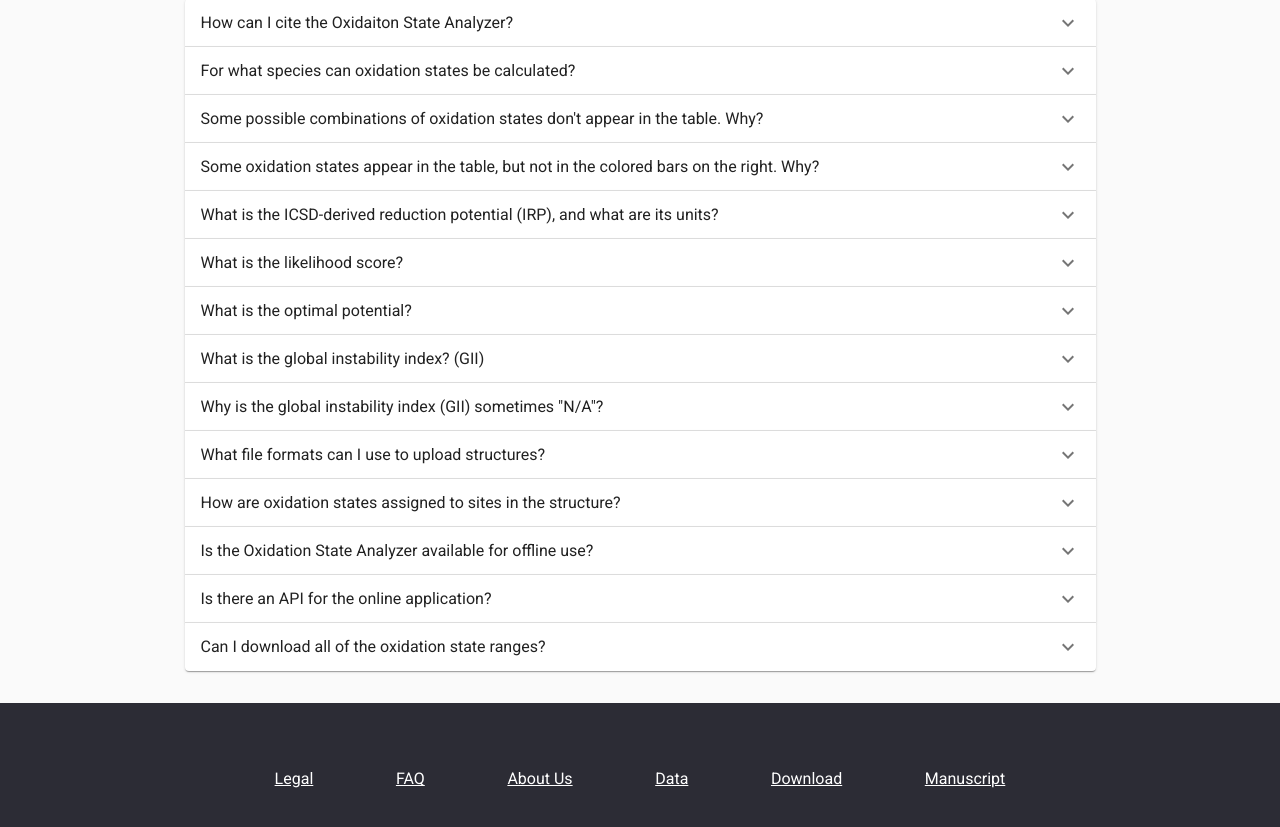
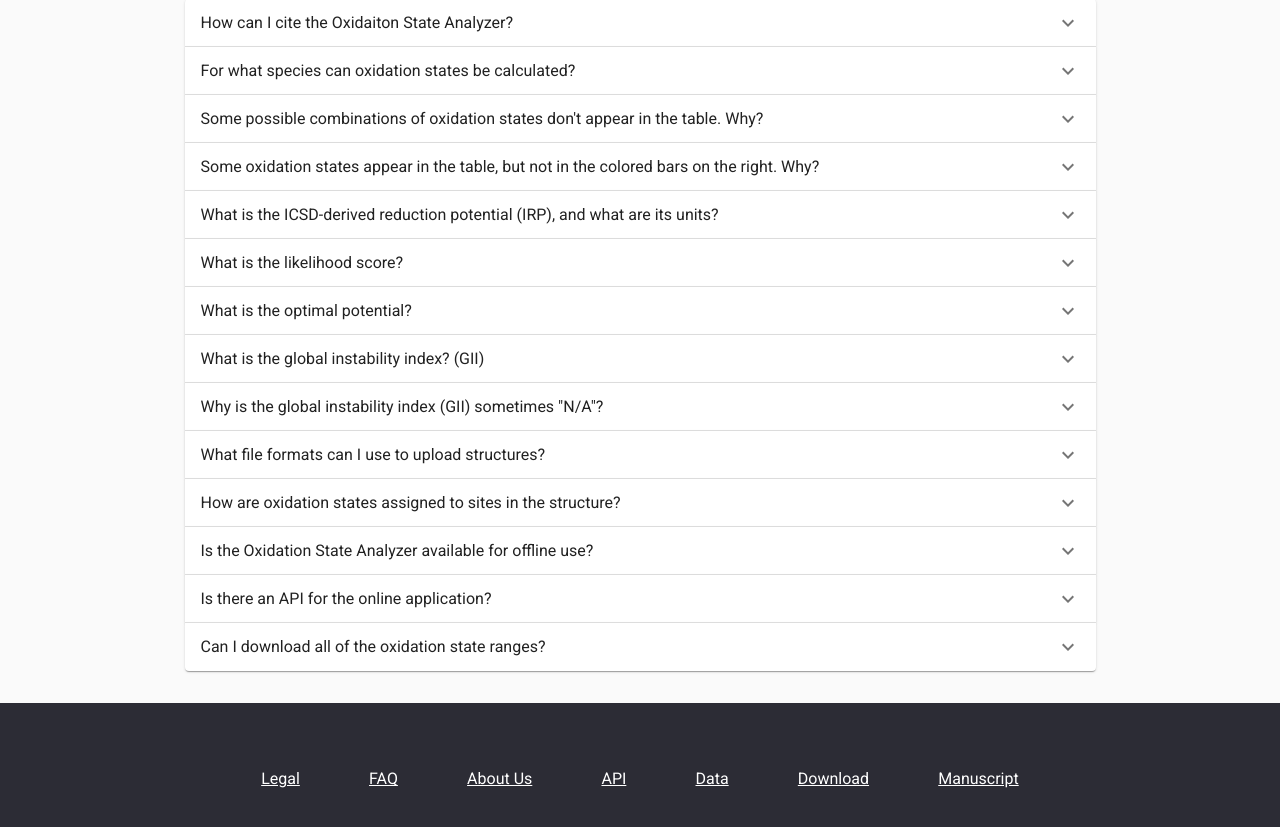
Before and after one commit to TRI-AMDD/oxidation-state-app, a React (Vite) app in the folder ui/: page /faq in a window 1280 px wide. Shown: the part 231-1058 px from the top of the page. Built offline with nearby package versions, Linux system fonts and the light colour scheme.

Commit message:
TRI-29816 Fix footer links and add link for API (#113)
* TRI-29816 Fix footer links

* TRI-29818 Add API link to footer

* Fix build error

```diff
--- a/ui/src/components/Footer/Footer.tsx
+++ b/ui/src/components/Footer/Footer.tsx
@@ -34,7 +34,16 @@ const Footer = () => {
                 </Link>
                 <Link
                     component={RouterLink}
-                    to="/faq/#faq-11"
+                    to="/faq/#faq-12"
+                    rel="noopener noreferrer"
+                    target={linkTarget}
+                    variant="whiteText"
+                >
+                    API
+                </Link>
+                <Link
+                    component={RouterLink}
+                    to="/faq/#faq-13"
                     rel="noopener noreferrer"
                     target={linkTarget}
                     variant="whiteText"
@@ -43,7 +52,7 @@ const Footer = () => {
                 </Link>
                 <Link
                     component={RouterLink}
-                    to="/faq/#faq-10"
+                    to="/faq/#faq-11"
                     rel="noopener noreferrer"
                     target={linkTarget}
                     variant="whiteText"
--- a/ui/src/features/render-graph/render-slider.ts
+++ b/ui/src/features/render-graph/render-slider.ts
@@ -1,5 +1,5 @@
 import { OxidationStatesAPI } from '../data-table/table-models/data-viewer-model';
-import { Settings, computeECP } from './render-graph';
+import { Settings } from './render-graph';
 import { getPositionFromValue } from '@/utils/GraphUtil';
 
 export function renderSliderLine(
```
